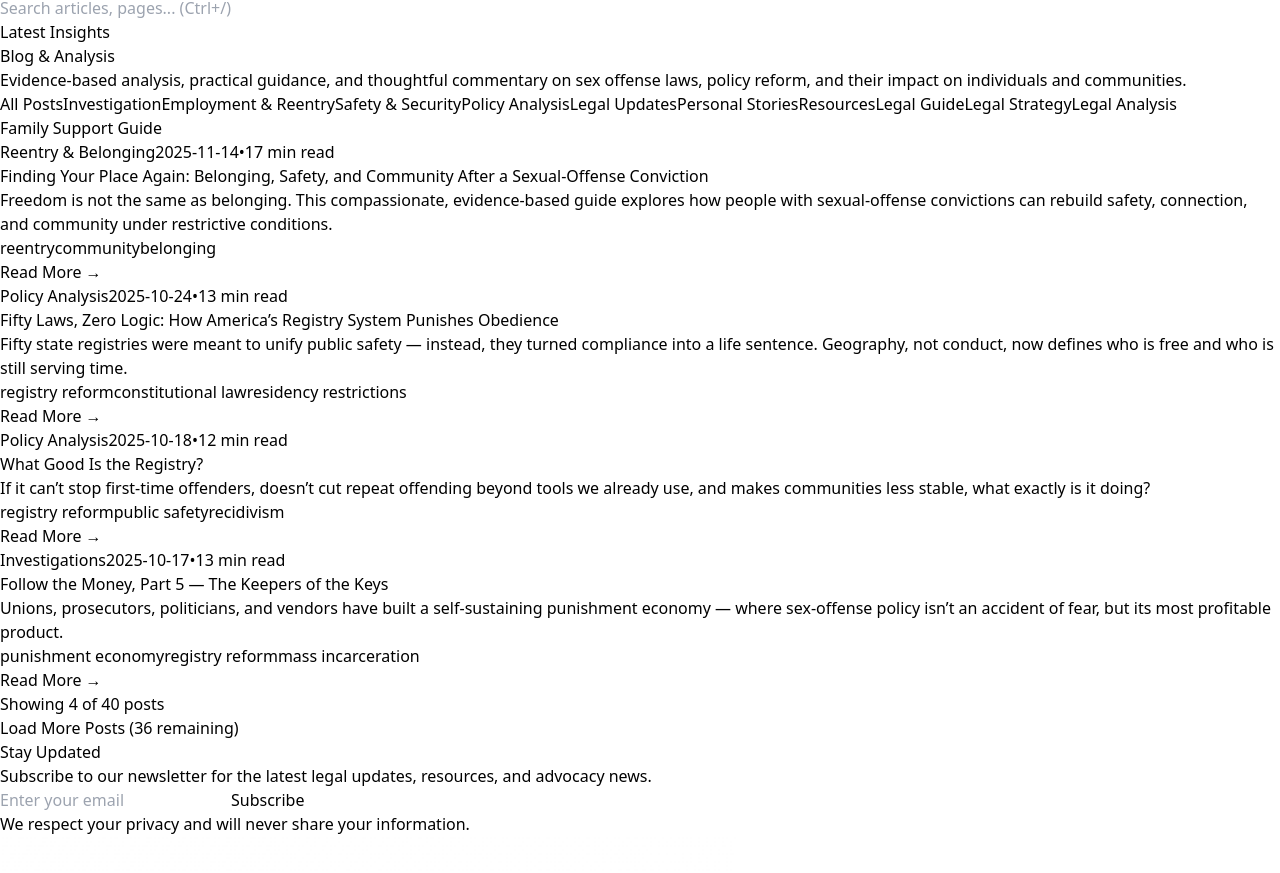
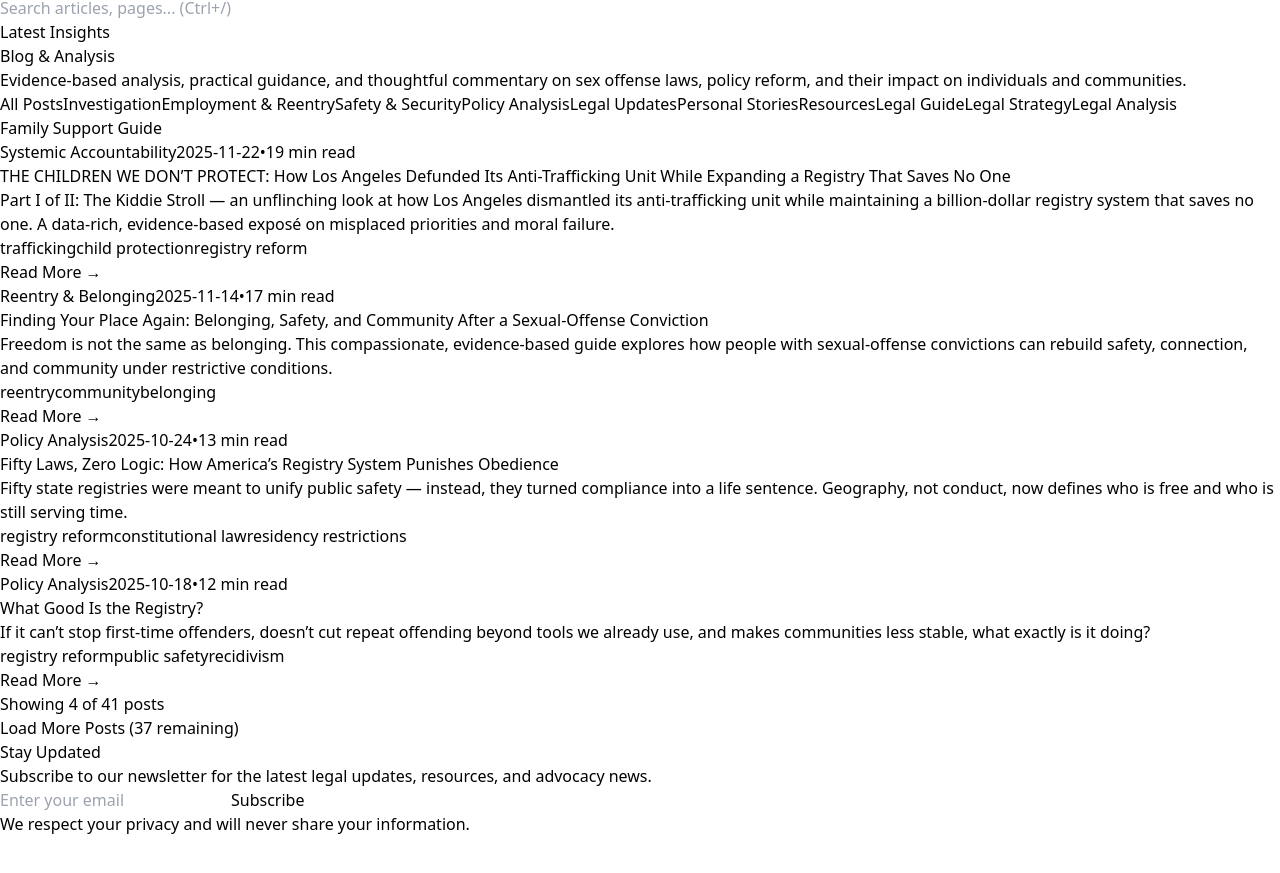
Before and after one commit to projectsolarrecon/Solar, a React (Vite) app: page /blog in a window 1280 px wide. Shown: the part 3036-3909 px from the top of the page. Built offline with nearby package versions, Linux system fonts and the light colour scheme.

Commit message:
Update blogPosts.ts

```diff
--- a/src/data/blogPosts.ts
+++ b/src/data/blogPosts.ts
@@ -12,6 +12,24 @@ export interface BlogPost {
 
 export const allBlogPosts: BlogPost[] = [
   // Insert this object at the TOP of the exported array (newest-first):
+{
+  id: "children-we-dont-protect-part1",
+  title: "THE CHILDREN WE DON’T PROTECT: How Los Angeles Defunded Its Anti-Trafficking Unit While Expanding a Registry That Saves No One",
+  excerpt:
+    "Part I of II: The Kiddie Stroll — an unflinching look at how Los Angeles dismantled its anti-trafficking unit while maintaining a billion-dollar registry system that saves no one. A data-rich, evidence-based exposé on misplaced priorities and moral failure.",
+  author: "SOLAR Project",
+  date: "2025-11-22",
+  readTime: "19 min read",
+  category: "Systemic Accountability",
+  tags: [
+    "trafficking",
+    "child protection",
+    "registry reform",
+    "public policy",
+    "Los Angeles"
+  ],
+  path: "/blog/children-we-dont-protect-part1",
+},
 {
   id: "community-reintegration",
   title: "Finding Your Place Again: Belonging, Safety, and Community After a Sexual-Offense Conviction",
```
